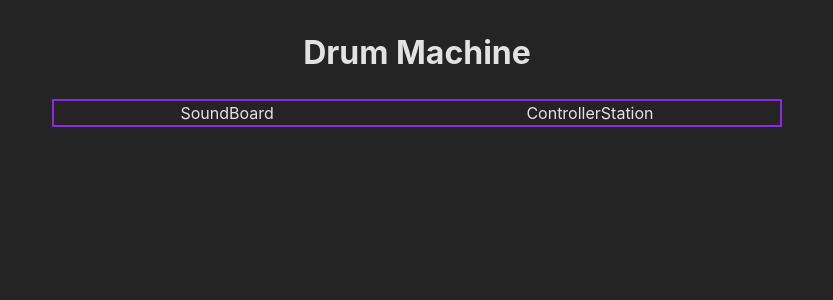
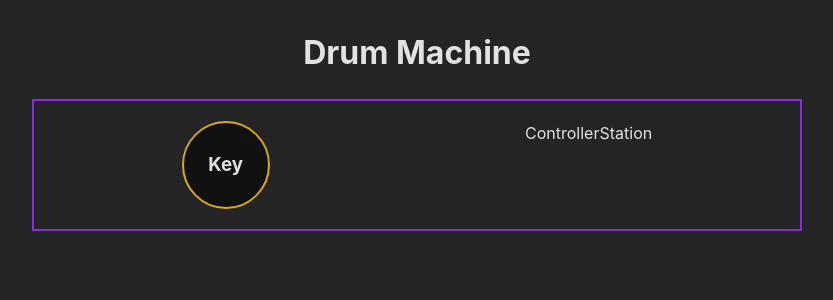
Before and after one commit to GiovanniCortes19/Drum-Machine, a React (Vite) app: page / in a window 1280 px wide. Shown: the top 300 px of the page, without its empty margins (231-1064 px from the left). Built offline with nearby package versions, Linux system fonts and the light colour scheme.

Commit message:
created and styled drum-pad button in soundkey component

```diff
--- a/src/App.jsx
+++ b/src/App.jsx
@@ -1,4 +1,5 @@
 import { useState } from 'react'
+import SoundKey from './components/SoundKey'
 
 function App() {
 
@@ -7,7 +8,8 @@
     <div id='drum-machine'>
       <h1>Drum Machine</h1>
       <div id='display' className='drumBox-container'>
-        <div>SoundBoard</div>
+        {/* <div>SoundBoard</div> */}
+        <SoundKey/>
         <div>ControllerStation</div>
       </div>
     </div>
--- a/src/components/SoundKey.jsx
+++ b/src/components/SoundKey.jsx
@@ -0,0 +1,11 @@
+import React from 'react'
+
+const SoundKey = () => {
+  return (
+    <div className='drum-pad' id='sound-key'>
+        <h3>Key</h3>
+    </div>
+  )
+}
+
+export default SoundKey
--- a/src/index.css
+++ b/src/index.css
@@ -45,4 +45,18 @@
   justify-content: space-around;
   width: 70%;
   border: 2px solid blueviolet;
+  padding: 20px;
 }
+
+.drum-pad {
+  display: flex;
+  align-items: center;
+  justify-content: center;
+  border: 2px solid goldenrod;
+  background-color: rgba(0, 0, 0, 0.518);
+  border-radius: 50%;
+  padding: 10px;
+  width: 4em;
+  height: 4em;
+  cursor: pointer;
+}
```
